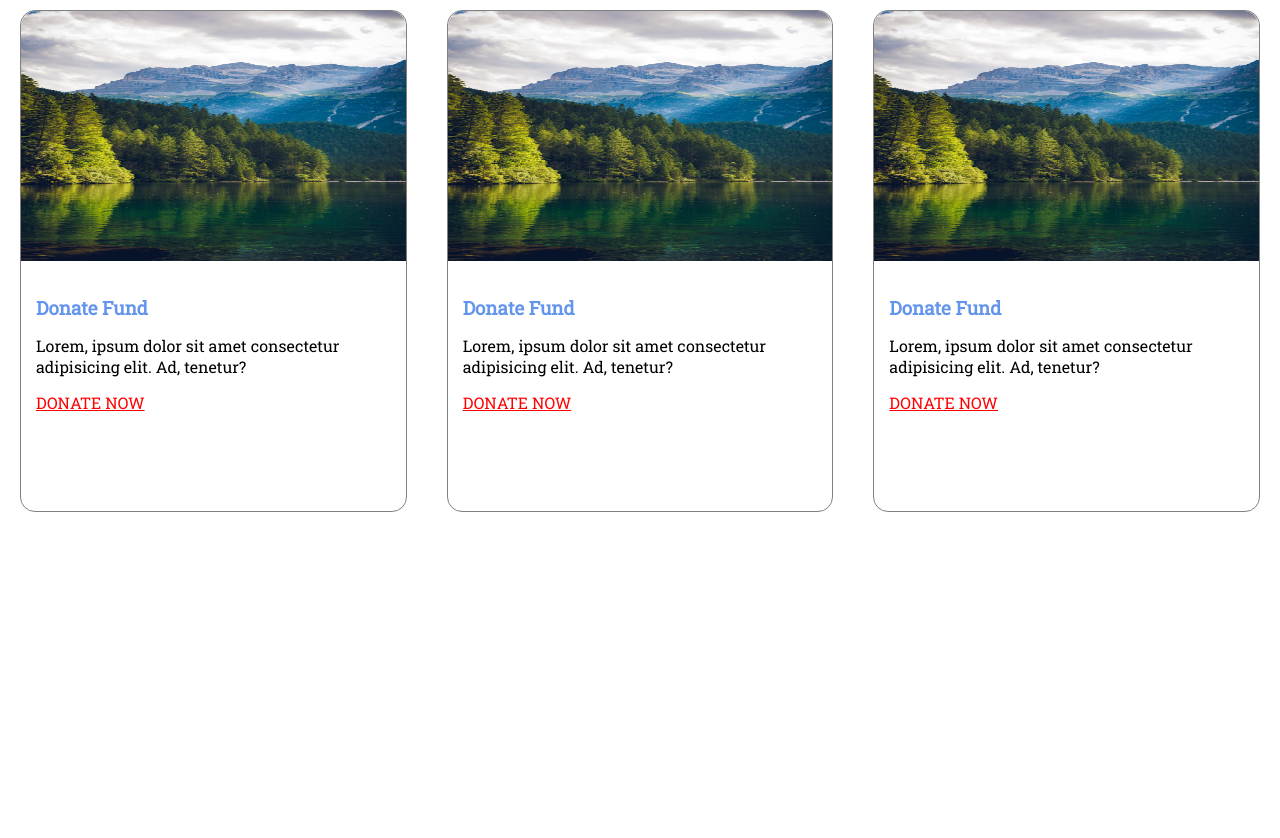
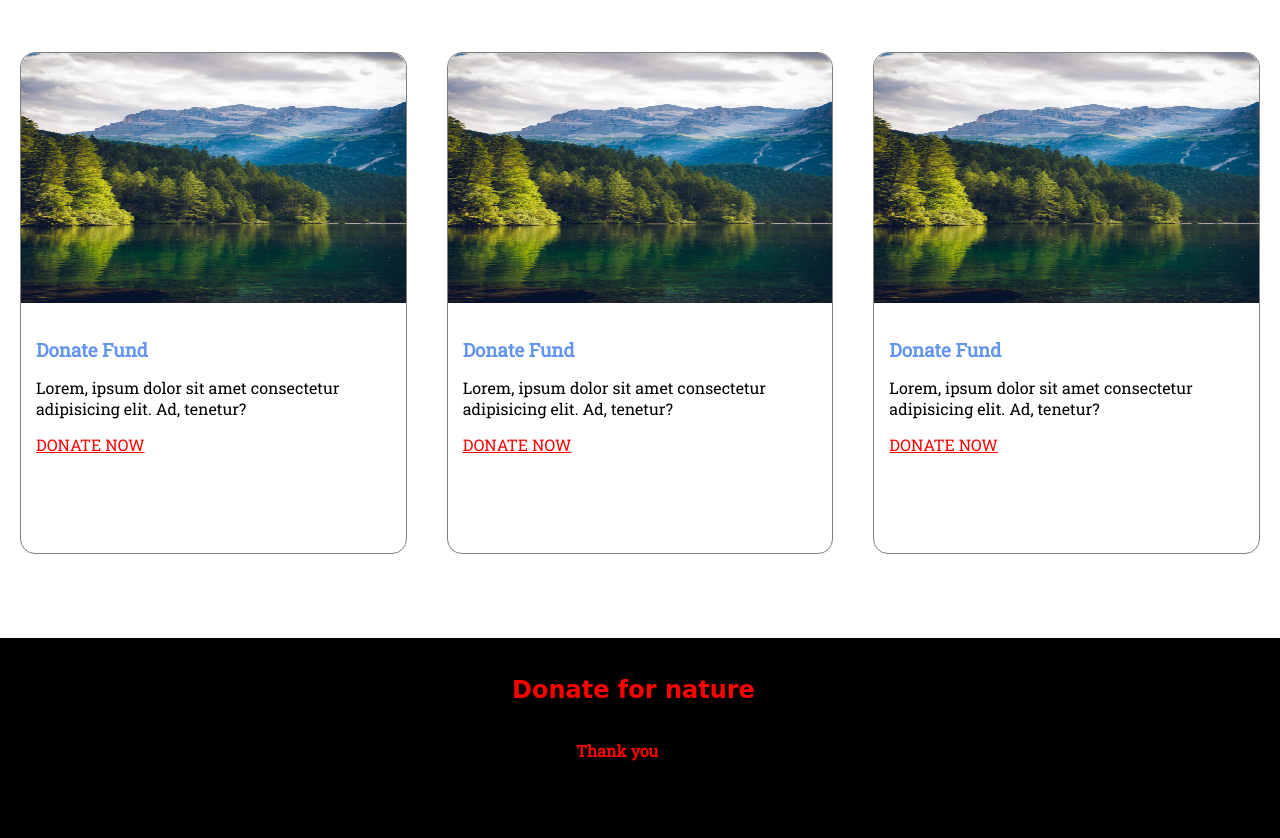
Before and after one commit to Sumankdatta/save-nature, a plain HTML site: page index.html in a window 1280 px wide. Shown: the part 3963-4801 px from the top of the page. Before the commit the page ends 4495 px from the top, so only its background shows below. Drawn offline with Linux system fonts and the light colour scheme.

Commit message:
footer-section

```diff
--- a/index.html
+++ b/index.html
@@ -94,7 +94,7 @@
     <section>
         <div class="extend">
             <h1>Extend Your Hand of Charity. Earn
-                Rewards for the Hereafter</h1>
+                Rewards for the Hereafter</h1><br><br>
             <p>Lorem ipsum dolor sit amet consectetur, adipisicing elit. Laudantium dicta aperiam ipsa soluta maiores
                 facere iure sint, corporis quo modi fuga illo ducimus eum doloremque ullam possimus magni blanditiis
                 illum?</p>
@@ -121,6 +121,10 @@
         </div>
         </div>
     </section>
+    <footer>
+        <h2>Donate for nature</h2>
+        <p>Thank you</p>
+    </footer>
 </body>
 
 </html>
--- a/style.css
+++ b/style.css
@@ -163,3 +163,26 @@ h1 {
     margin-left: 15px;
     color: red;
 }
+
+footer {
+    background-color: black;
+    height: 200px;
+    margin-top: 5%;
+    color: red;
+}
+
+footer h2 {
+    text-align: center;
+    margin-top: 3%;
+    position: absolute;
+    margin-left: 40%;
+    font-family: 'Lobster', cursive;
+}
+
+footer p {
+    text-align: center;
+    margin-top: 8%;
+    margin-left: 45%;
+    position: absolute;
+    font-weight: 700;
+}
```
